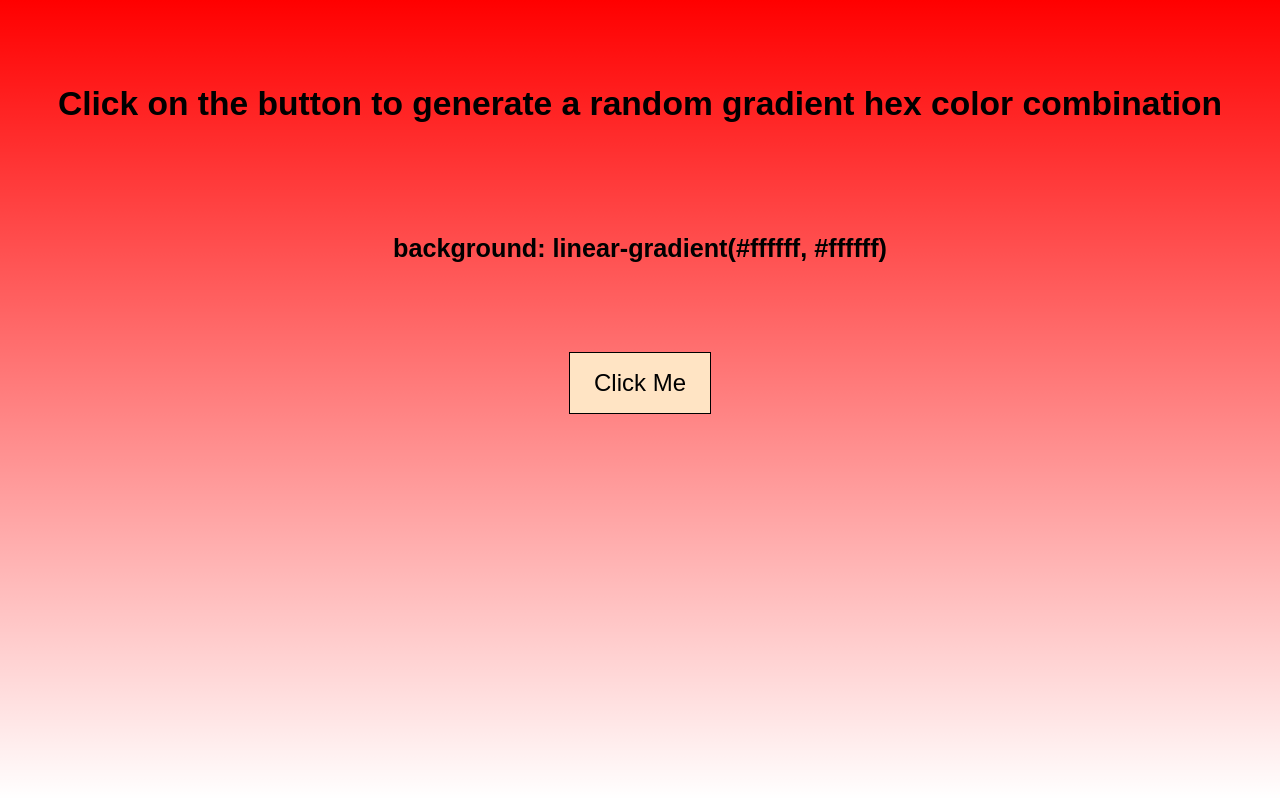
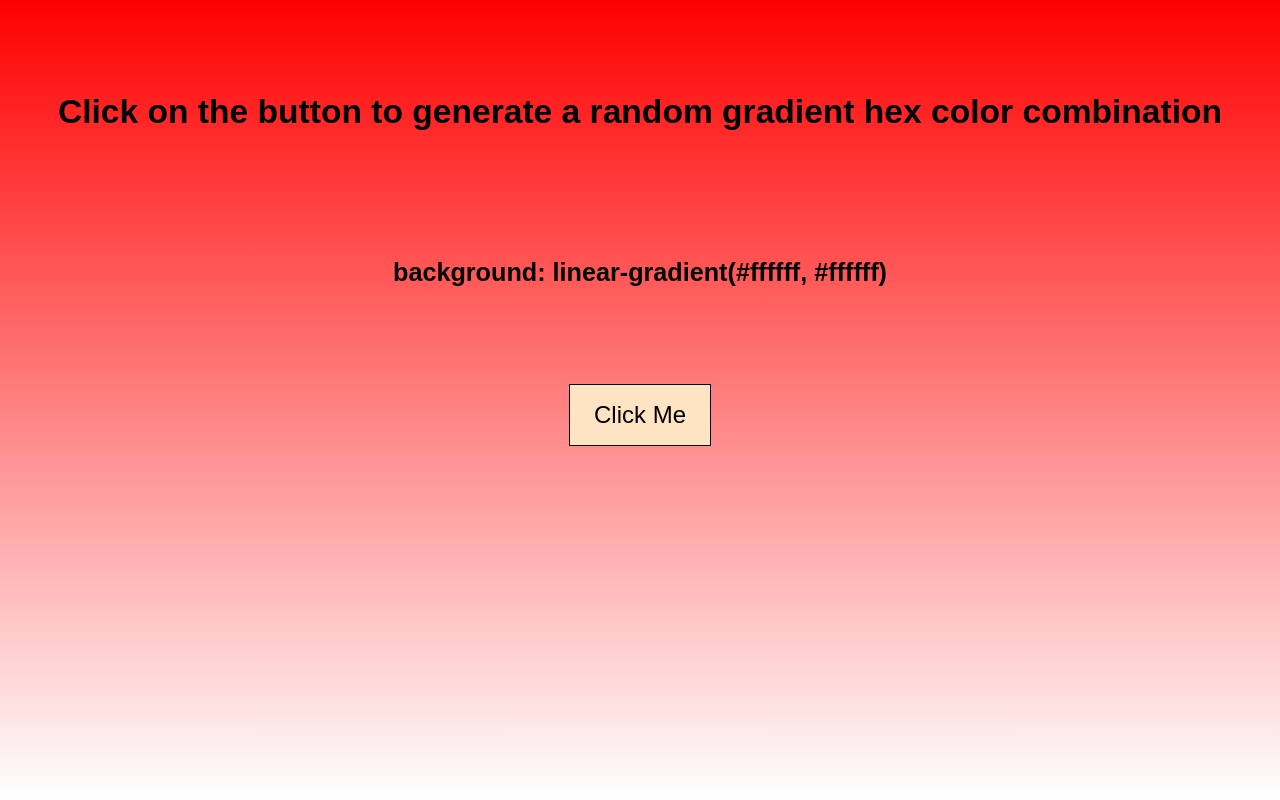
Before and after one commit to purshottamxkumar/hex-color-gradient, a plain HTML site: page index.html in a window 1280 px wide. Drawn offline with Linux system fonts and the light colour scheme.

Commit message:
added the style for the heading class

```diff
--- a/styles.css
+++ b/styles.css
@@ -53,16 +53,27 @@ button:hover {
     font-size: 1.05rem;
 }
 
-.hex-colors h1 {
-    height: 13rem;
-    line-height: 13rem;
-    text-align: center;
-    /* border: 2px solid red; */
+.heading {
+    display: flex;
+    justify-content: center;
+    align-items: center;
 }
 
-.hex-colors h2 {
-    height: 5rem;
-    line-height: 5rem;
-    text-align: center;
+.h1heading {
     /* border: 2px solid yellow; */
+    height: 10rem;
 }
+
+.h2heading {
+    /* border: 2px solid orange; */
+    height: 4rem;
+}
+
+@media screen and (min-width: 500px) {
+    .h1heading {
+        padding: 2rem;
+    }
+    .h2heading {
+        padding: 1rem;
+    }
+}
```
